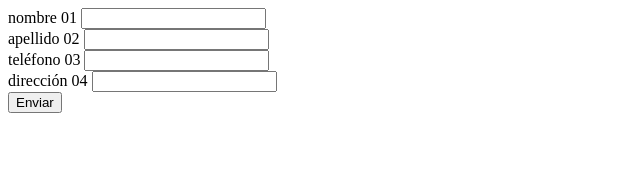
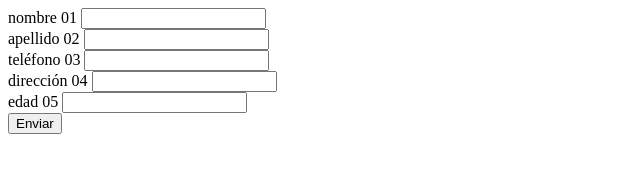
Before and after one commit to LiamPSxd/80640, a plain HTML site: page practica01/formulario.html in a window 1280 px wide. Shown: the whole page, without its empty margins (0-640 px from the left). Drawn offline with Linux system fonts and the light colour scheme.

Commit message:
practica formulario

```diff
--- a/practica01/formulario.html
+++ b/practica01/formulario.html
@@ -9,7 +9,7 @@
 </head>
 
 <body>
-	<form action="https://script.google.com/macros/s/AKfycbztUfWgCOSNyVVgK4TOu9XyI4gHKUctRB2OGrMvK-QreN37u_FjiXH2SsFuTFUMsEvl5w/exec" method="post">
+	<form action="https://script.google.com/macros/s/AKfycby1EmRBbbcw9CVj80-dPHGUFuYpRVTEAPrPnByO5OmHkX5WOyt7BIYm-tv6mJJcssuXDA/exec" method="post">
 		<label for="01" id="">nombre 01</label>
 		<input type="text" id="01" name="nombre"><br>
 		<label for="02" id="">apellido 02</label>
@@ -18,6 +18,8 @@
 		<input type="text" id="03" name="tel"><br>
 		<label for="04" id="">dirección 04</label>
 		<input type="text" id="04" name="dir"><br>
+		<label for="05" id="">edad 05</label>
+		<input type="text" id="05" name="edad"><br>
 		<input type="submit" value="Enviar">
 	</form>
 </body>
```
Also changed, not shown: 1 other file.
